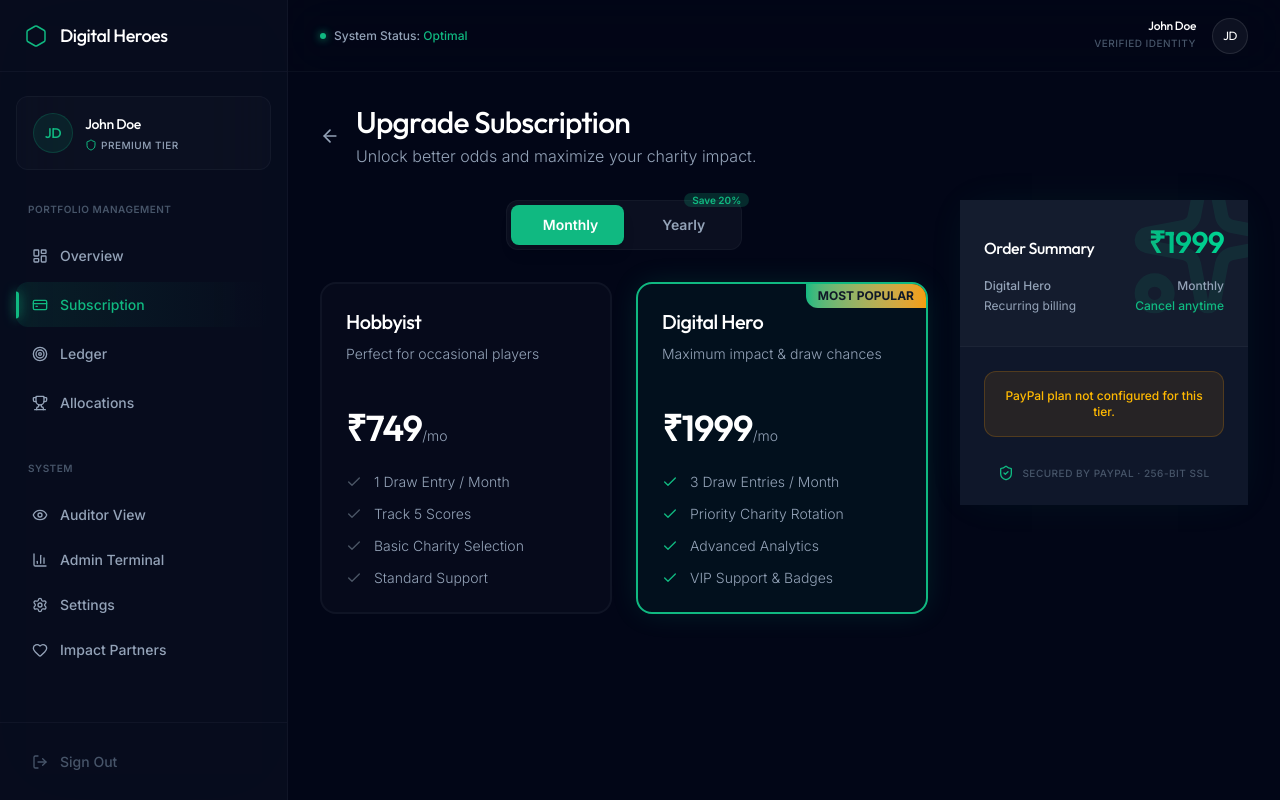
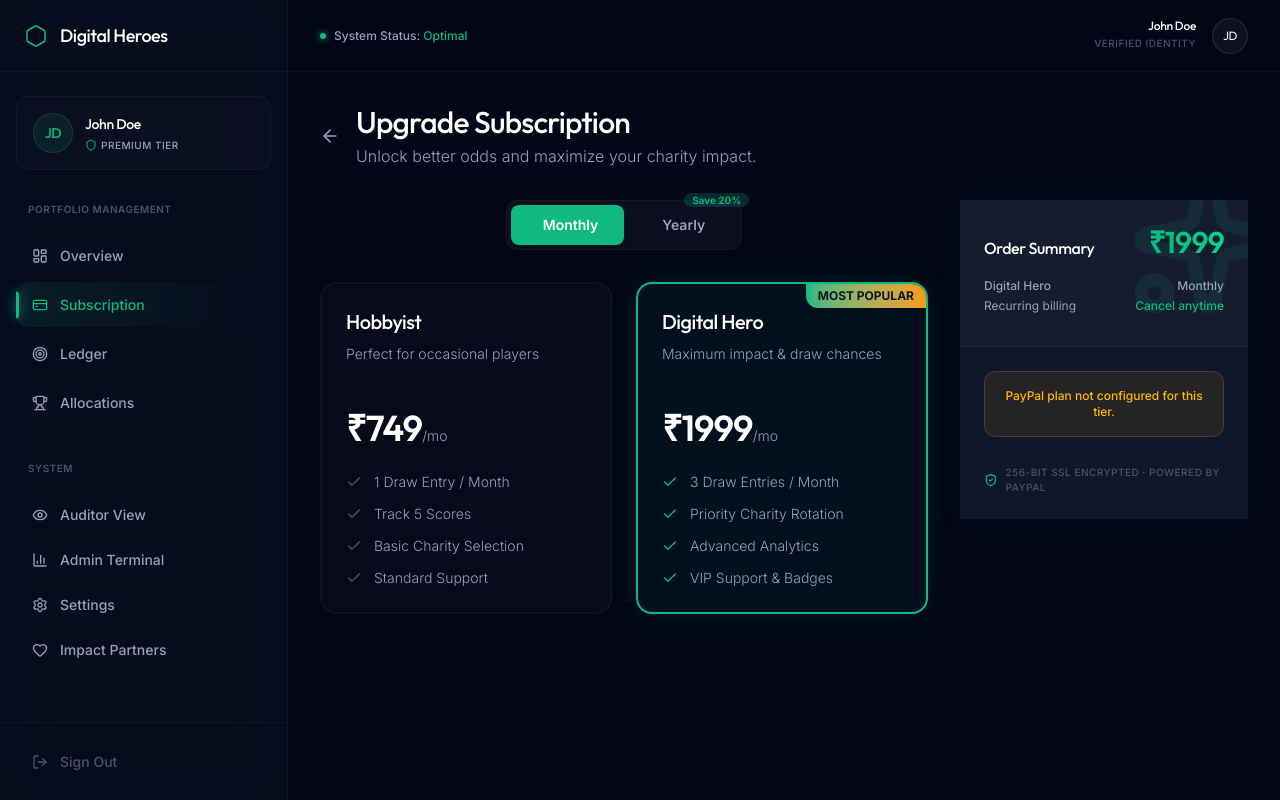
Before and after one commit to ayushshukla1807/digital-heroes, a Next.js app: page /dashboard/checkout in a window 1280 px wide. Built offline with nearby package versions, Linux system fonts and the light colour scheme.

Commit message:
copy: reorder security badge text on checkout page

```diff
--- a/src/app/dashboard/checkout/page.tsx
+++ b/src/app/dashboard/checkout/page.tsx
@@ -216,7 +216,7 @@ export default function CheckoutPage() {
               <div className="flex items-center justify-center gap-2 pt-2">
                 <ShieldCheck className="w-4 h-4 text-[var(--color-primary)]" />
                 <span className="text-[10px] font-medium text-[var(--color-text-muted)] uppercase tracking-wider">
-                  Secured by PayPal · 256-bit SSL
+                  256-bit SSL Encrypted · Powered by PayPal
                 </span>
               </div>
             </CardContent>
```
